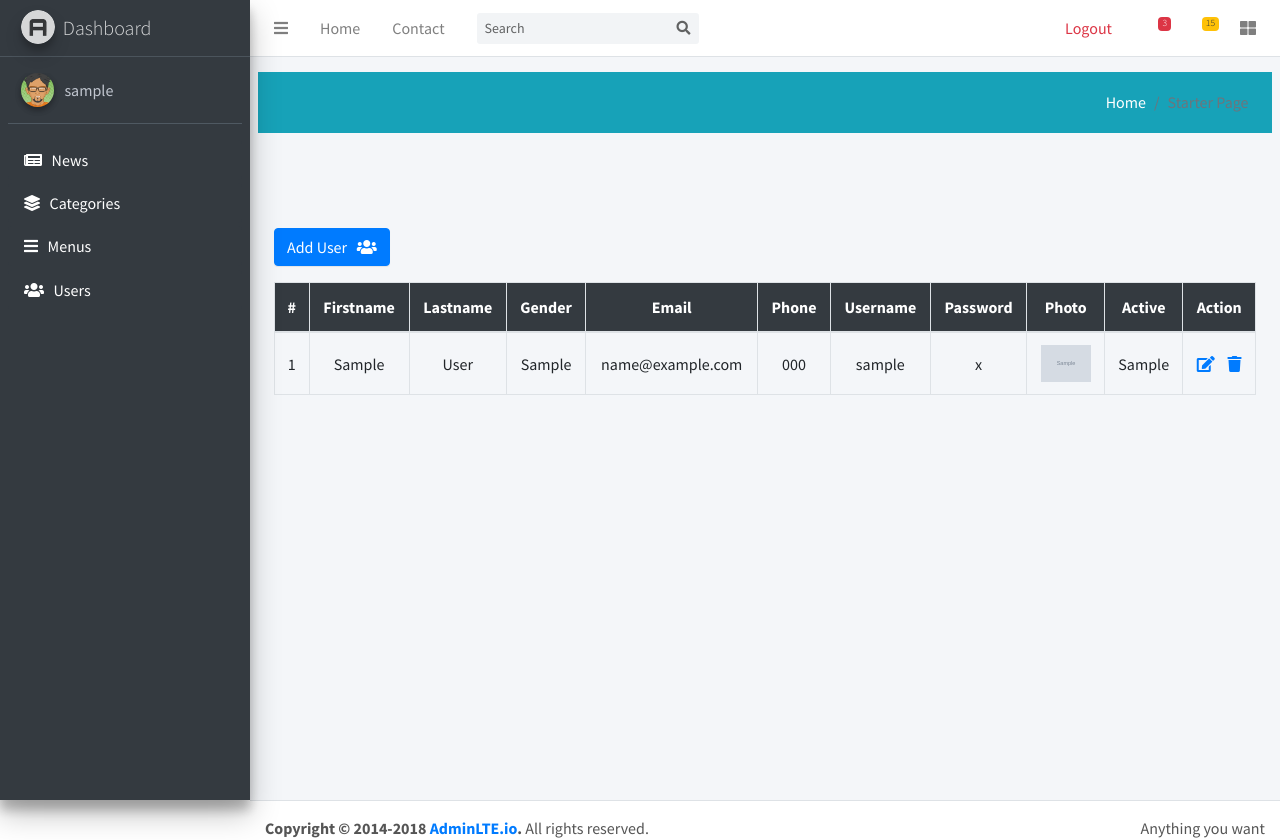
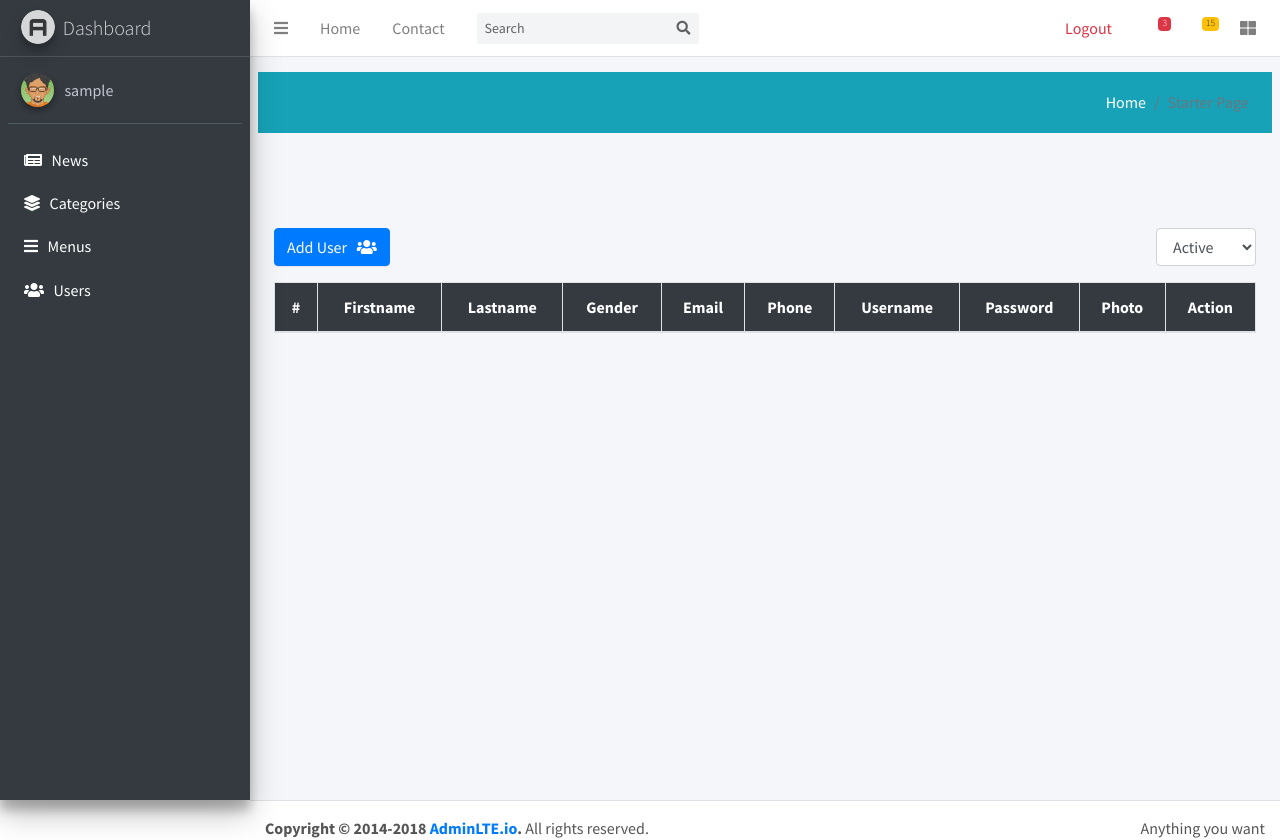
Before and after one commit to Sengngy/sportnews, a PHP site: page /admin/user.php?status=1 in a window 1280 px wide. Shown: the top 840 px of the page. Run offline with PHP 8.4, Linux system fonts and the light colour scheme; the visitor is signed in with stand-in values (Sample User, id 1); tables that the repository leaves empty or names only in its code hold one stand-in row (values such as "Sample post"); grey boxes marked "Sample" are stand-in pictures; lists and menus that the app fills with data are empty; some libraries are stand-ins or nearby versions.

Commit message:
finish function user

```diff
--- a/admin/asset/js/script.js
+++ b/admin/asset/js/script.js
@@ -27,6 +27,15 @@ $(document).ready(function(){
 
     });
 
+    $('#cbotrash').on('change', function(e){
+        var result = $(this).val();
+        if(result == 1){
+            document.location = "http://localhost/sportnews/admin/user.php?status=1";
+        }else{
+            document.location = "http://localhost/sportnews/admin/user.php?status=0";
+        }
+    })
+
 });
 
 function preview(e){
--- a/admin/include/sidebar.php
+++ b/admin/include/sidebar.php
@@ -42,7 +42,7 @@
             </a>
           </li>
           <li class="nav-item has-treeview menu-open">
-            <a href="user.php" class="nav-link bg-dark">
+            <a href="user.php?status=1" class="nav-link bg-dark">
                 <i class="fas fa-users"></i>&nbsp;&nbsp;&nbsp;Users
             </a>
           </li>
--- a/admin/lib/funcDB.php
+++ b/admin/lib/funcDB.php
@@ -22,4 +22,10 @@
         return $result;
     }
 
+    function softDelete($sql){
+        $con = mysqli_connect('localhost','root','','sportnews');
+        $result = mysqli_query($con, $sql);
+        mysqli_close($con);
+        return $result;
+    }
 ?>
--- a/admin/login.php
+++ b/admin/login.php
@@ -39,7 +39,7 @@
     <style>
 
         body{
-            background-image: url('../img/5.jpg');
+            background-image: url('asset/img/background.jpg');
         }
 
         .overlay{
--- a/admin/user.php
+++ b/admin/user.php
@@ -1,6 +1,8 @@
 <?php
-
     include('lib/funcDB.php');
+    $select = '';
+    $status = '';
+    $message = '';
 
     // Insert User
     if(isset($_POST['btnAddUser'])){
@@ -26,7 +28,8 @@
            $sql = "INSERT INTO users(firstname, lastname, gender, email, phone, username, password,photo) VALUES ('{$firstname}', '{$lastname}', '{$gender}', '{$email}', '{$phone}', '{$username}', '{$pass}', '{$file_newname}')";
            $result = insertData($sql);
            if($result){
-            echo "<script>alert('Insert Successful')</script>";
+            $message = 'Insert Successful';
+            header('location: user.php?status=1&message=' . $message);
            }
         }else{
             echo "<script>alert('Your image is too big!')</script>";
@@ -34,7 +37,7 @@
     }
     // End Insert User
 
-
+    // Edit User
     if(isset($_POST['btnEditUser'])){
         $id = $_POST['id'];
         $firstname = $_POST['firstname'];
@@ -48,10 +51,38 @@
         $sql = "UPDATE users set firstname='{$firstname}', lastname='{$lastname}', gender='{$gender}', email='{$email}', phone='{$phone}', username='{$username}', password='{$pass}' where id='{$id}'";
         $result = updateData($sql);
         if($result){
-            echo "<script>alert('Updated!')</script>";
-            header('location: user.php');
+            header('location: user.php?status=1');
         }
+    }
+    // End Edit User
 
+    // Softdelete (trash)
+    if(isset($_GET['delete_id'])){
+        $id = $_GET['delete_id'];
+        $sql = "UPDATE users set active=0 WHERE id=$id";
+        $result = softDelete($sql);
+        if($result){
+            $message = "Delete Successful!";
+            header('location: user.php?status=1&message=' . $message);
+        }
+    }
+    // End Softdelete (trash)
+
+
+    // Start recovery
+    if(isset($_GET['recycle_id'])){
+        $id = $_GET['recycle_id'];
+        $sql = "UPDATE users set active=1 WHERE id=$id";
+        $result = softDelete($sql);
+        if($result){
+            header('location: user.php?status=0');
+        }
+    }
+    // End Recovery
+
+    if(isset($_GET['status'])){
+        $status = $_GET['status'];
+        $select = 'selected';
     }
 
 ?>
@@ -61,10 +92,25 @@
 <?php include('include/sidebar.php'); ?>
 
 <!-- start content for user here -->
-
+    <?php if(isset($_GET['message'])){ ?>
+        <div class="alert alert-success alert-dismissible fade show" role="alert">
+            <strong><?php echo $_GET['message']; ?></strong>
+            <button type="button" class="close" data-dismiss="alert" aria-label="Close">
+                <span aria-hidden="true">&times;</span>
+            </button>
+        </div>
+    <?php } ?>
     <br><br>
 
     <button class="btn btn-primary mb-3" data-toggle="modal" data-target="#model-userAdd">Add User&nbsp;&nbsp;&nbsp;<i class="fas fa-users"></i></button>
+
+    <div class="trash float-right" style="width:100px;">
+        <select name="cbotrash" id="cbotrash" class="form-control">
+            <option value="1" <?php echo $status==1 ? $select : '' ?>>Active</option>
+            <option value="0" <?php echo $status==0 ? $select : '' ?>>Trash</option>
+        </select>
+    </div>
+
     <table class="table table-bordered table-hover text-center">
         <thead>
             <tr class="bg-dark">
@@ -77,13 +123,12 @@
                 <th>Username</th>
                 <th>Password</th>
                 <th>Photo</th>
-                <th>Active</th>
                 <th>Action</th>
             </tr>
         </thead>
         <tbody>
             <?php
-                $sql = "SELECT * FROM users";
+                $sql = "SELECT * FROM users WHERE active=$status";
                 $users = getData($sql);
                 $i=1;
                 foreach($users as $item){
@@ -99,10 +144,20 @@
                 <td style="vertical-align:middle"><?= $item['username'] ?></td>
                 <td style="vertical-align:middle"><?= $item['password'] ?></td>
                 <td style="vertical-align:middle"><img src="asset/upload/user/<?= $item['photo'] ?>" alt="" width="50px"></td>
-                <td style="vertical-align:middle"><?= $item['active'] ?></td>
                 <td style="vertical-align:middle">
                     <a href="#" id="btnEdit"><i class="fas fa-edit"></i></a>&nbsp;&nbsp;&nbsp;
-                    <a href="#"><i class="fas fa-trash"></i></a>
+                    <?php
+                        if($status == 1){
+                    ?>
+                        <a href="user.php?delete_id=<?= $item['id'] ?>"><i class="fas fa-trash"></i></a>
+                    <?php
+                        }else{
+                    ?>
+                        <a href="user.php?recycle_id=<?= $item['id'] ?>"><i class="fas fa-recycle"></i></a>
+                    <?php
+                        }
+                    ?>
+
                 </td>
             </tr>
             <?php
@@ -120,7 +175,7 @@
                 <div class="modal-header border-bottom border-info">
                     <h3>Add User</h3>
                 </div>
-                <form action="user.php" method="post" enctype="multipart/form-data">
+                <form action="user.php?status=1" method="post" enctype="multipart/form-data">
                     <div class="modal-body">
                         <div class="row">
                             <div class="col-sm-6">
```
Also changed, not shown: admin/asset/img/background.jpg (added), admin/asset/upload/user/3317495-05-06-43.png (added), admin/asset/upload/user/4209213-05-37-16.png (added), admin/asset/upload/user/5806978-05-04-11.png (added), admin/asset/upload/user/6957800-05-09-22.png (added), admin/asset/upload/user/8395645-05-05-33.png (added).
